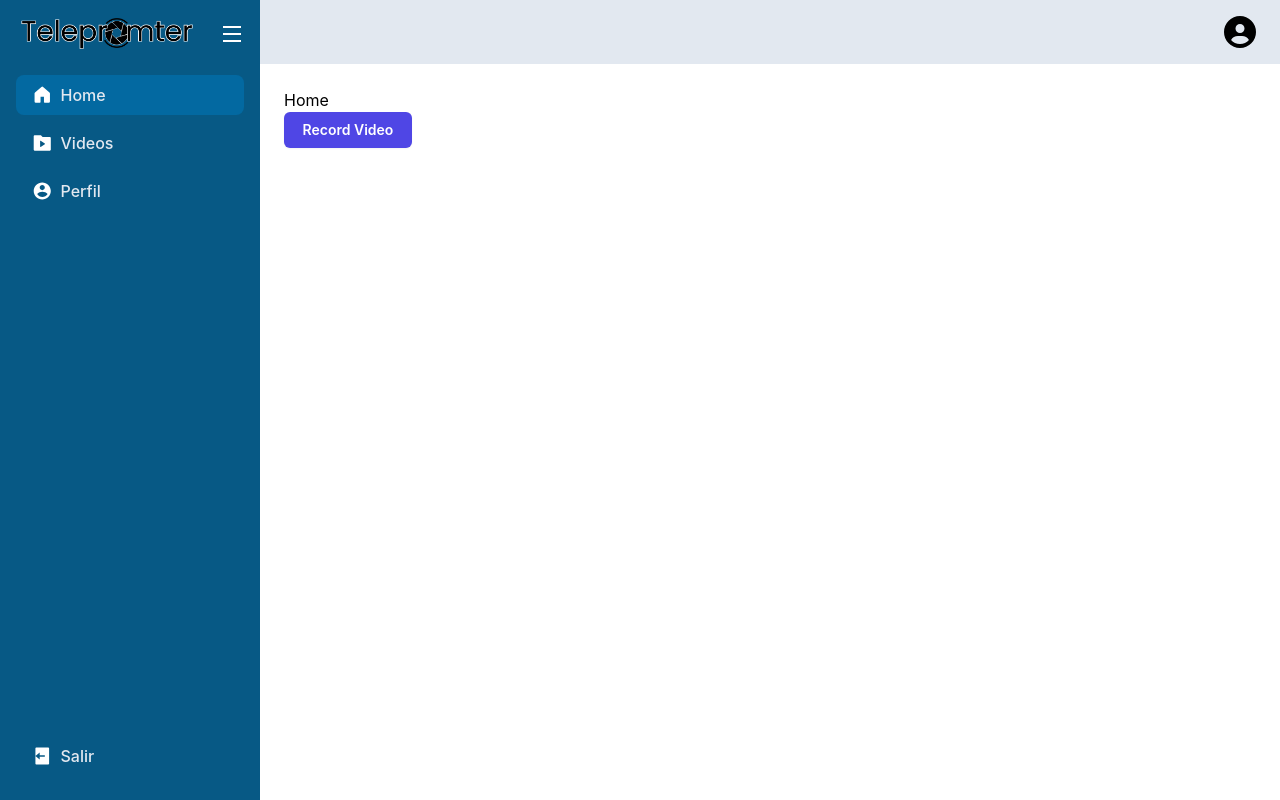
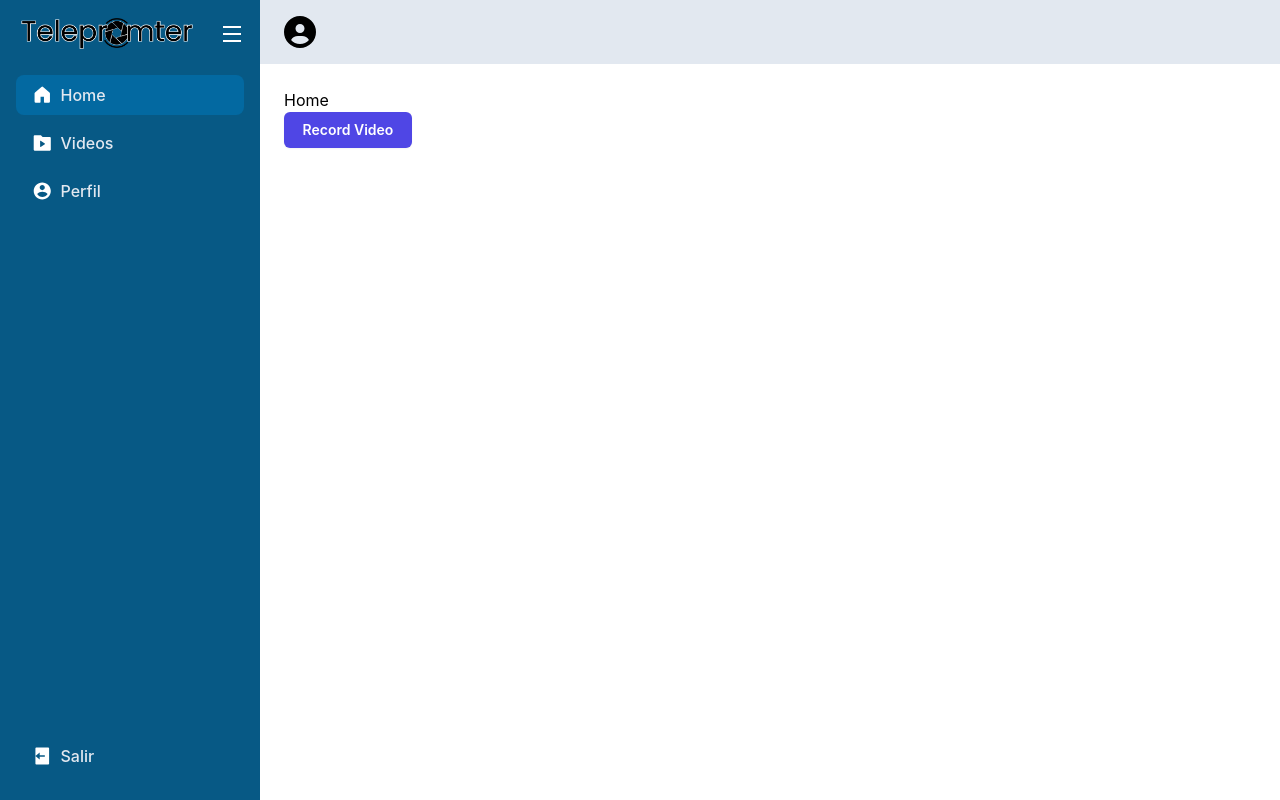
Before and after one commit to poncho29/teleprompter-app, a React (Vite) app: page /dashboard in a window 1280 px wide. Both pictures are taken after typing "name@example.com", "Sample123" into the empty fields and a click on the button "Entrar". Built offline with nearby package versions, Linux system fonts and the light colour scheme.

Commit message:
[progress] - useMatches for bradcrumbs

```diff
--- a/src/layouts/DashboardLayout.tsx
+++ b/src/layouts/DashboardLayout.tsx
@@ -3,12 +3,25 @@ import { Outlet } from "react-router-dom";
 import { AccountMenu, Sidebar } from "../components";
 
 export const DashboardLayout = () => {
+  // const matches = useMatches();
+
+  // const crumbs = matches.map((match: UIMatch) => match.pathname);
+
+  // const crumbs = matches.map((match: UIMatch) => match.handle && match.handle.crumb(match.data));
+  // console.log(crumbs)
+
   return (
     <div className="h-screen grid grid-cols-[auto,1fr]">
       <Sidebar />
 
       <main className="w-full overflow-y-auto">
-        <section className="sticky top-0 w-auto h-16 flex items-center justify-end px-6 bg-slate-200">
+        <section className="sticky top-0 w-auto h-16 flex items-center justify-between px-6 bg-slate-200">
+          {/* <ol className="w-[300px] flex gap-2">
+            {crumbs.map((crumb, index) => (
+              <li key={index}>{crumb}</li>
+            ))}
+          </ol> */}
+
           <AccountMenu />
         </section>
 
--- a/src/pages/dashboard/home/index.tsx
+++ b/src/pages/dashboard/home/index.tsx
@@ -11,7 +11,7 @@ export const Home = () => {
 
       <Buttom
         customClass="w-32"
-        onClick={() => navigate('/dashboard/preview')}
+        onClick={() => navigate('/dashboard/preview/1')}
       >
         Record Video
       </Buttom>
--- a/src/router/index.tsx
+++ b/src/router/index.tsx
@@ -1,4 +1,4 @@
-import { createBrowserRouter } from "react-router-dom";
+import { Link, createBrowserRouter } from "react-router-dom";
 
 import { AuthLayout, DashboardLayout, WrapperLayout } from "../layouts";
 
@@ -36,10 +36,17 @@ export const routes = createBrowserRouter([
           {
             path: "/dashboard",
             element: <Home />,
+            handle: {
+              crumb: () => <Link to="/dashboard">Home</Link>,
+            }
           },
           {
-            path: "/dashboard/preview",
-            element: <PreviewVideo />
+            path: "/dashboard/preview/:id",
+            element: <PreviewVideo />,
+            handle: {
+              // eslint-disable-next-line @typescript-eslint/no-explicit-any
+              crumb: () => <span>Preview</span>,
+            }
           },
           {
             path: "/dashboard/videos",
```
